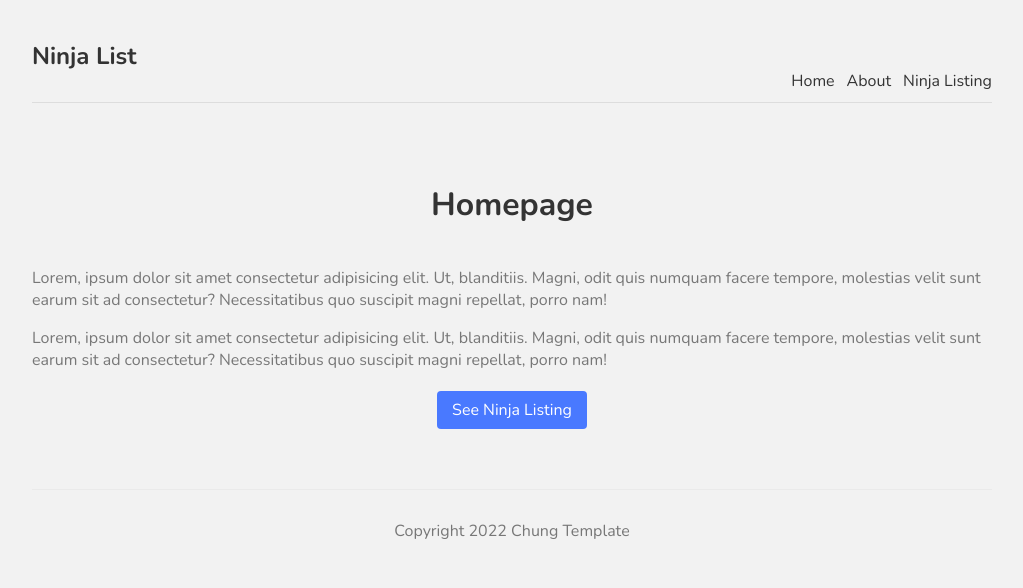
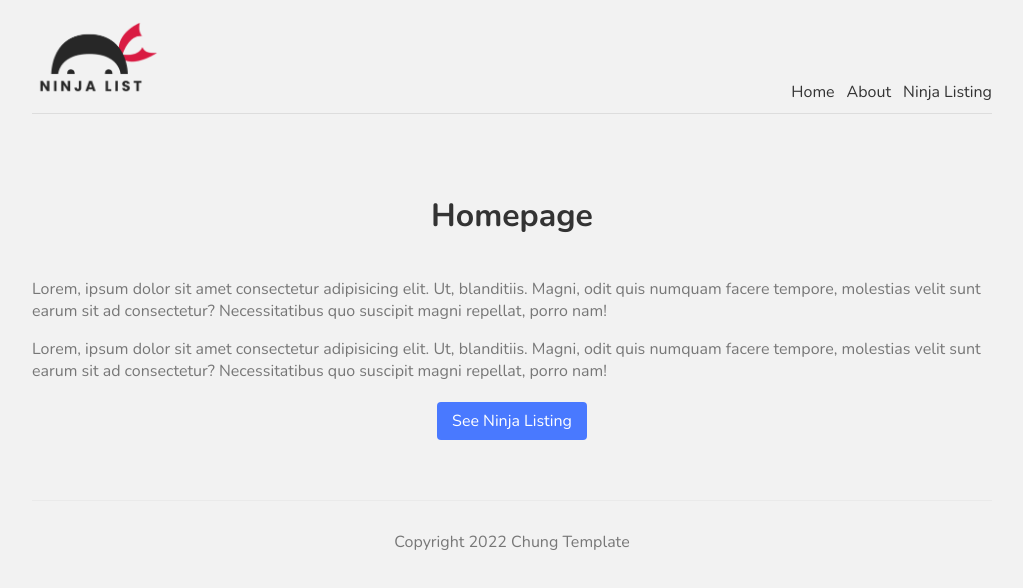
Before and after one commit to chungnguyen26011992/learn-nextjs, a Next.js app: page / in a window 1280 px wide. Shown: the top 588 px of the page, without its empty margins (128-1151 px from the left). Built offline with nearby package versions, Linux system fonts and the light colour scheme.

Commit message:
Next.js Tutorial #9 - Images & Metadata

```diff
--- a/components/Navbar.tsx
+++ b/components/Navbar.tsx
@@ -1,11 +1,17 @@
 import type { NextPage } from 'next'
+import Image from 'next/image'
 import Link from 'next/link'
 
 const Navbar: NextPage = () => {
   return (
     <nav>
         <div className="logo">
-            <h1>Ninja List</h1>
+            <Image
+              src="/logo.png"
+              alt="Logo"
+              width={128}
+              height={77}
+            />
         </div>
         <Link href="/"><a>Home</a></Link>
         <Link href="/about"><a>About</a></Link>
--- a/pages/index.tsx
+++ b/pages/index.tsx
@@ -1,18 +1,35 @@
-import type { NextPage } from 'next'
-import Link from 'next/link'
-import styles from '../styles/Home.module.css'
+import Head from "next/head";
+import type { NextPage } from "next";
+import Link from "next/link";
+import styles from "../styles/Home.module.css";
 
 const Home: NextPage = () => {
   return (
+    <>
+      <Head>
+        <title>Ninja List | Home</title>
+        <meta name="keywords" content="ninjas"/>
+      </Head>
       <div>
         <h1 className={styles.title}>Homepage</h1>
-      <p className={styles.text}>Lorem, ipsum dolor sit amet consectetur adipisicing elit. Ut, blanditiis. Magni, odit quis numquam facere tempore, molestias velit sunt earum sit ad consectetur? Necessitatibus quo suscipit magni repellat, porro nam!</p>
-      <p className={styles.text}>Lorem, ipsum dolor sit amet consectetur adipisicing elit. Ut, blanditiis. Magni, odit quis numquam facere tempore, molestias velit sunt earum sit ad consectetur? Necessitatibus quo suscipit magni repellat, porro nam!</p>
+        <p className={styles.text}>
+          Lorem, ipsum dolor sit amet consectetur adipisicing elit. Ut,
+          blanditiis. Magni, odit quis numquam facere tempore, molestias velit
+          sunt earum sit ad consectetur? Necessitatibus quo suscipit magni
+          repellat, porro nam!
+        </p>
+        <p className={styles.text}>
+          Lorem, ipsum dolor sit amet consectetur adipisicing elit. Ut,
+          blanditiis. Magni, odit quis numquam facere tempore, molestias velit
+          sunt earum sit ad consectetur? Necessitatibus quo suscipit magni
+          repellat, porro nam!
+        </p>
         <Link href="/ninjas">
           <a className={styles.btn}>See Ninja Listing</a>
         </Link>
       </div>
-  )
-}
+    </>
+  );
+};
 
-export default Home
+export default Home;
```
Also changed, not shown: documents/NET_NINJA.md (+5 -1 lines), pages/about.tsx (+20 -8 lines), public/logo.png (added). Lines whose indentation alone changed are shown as unchanged.
